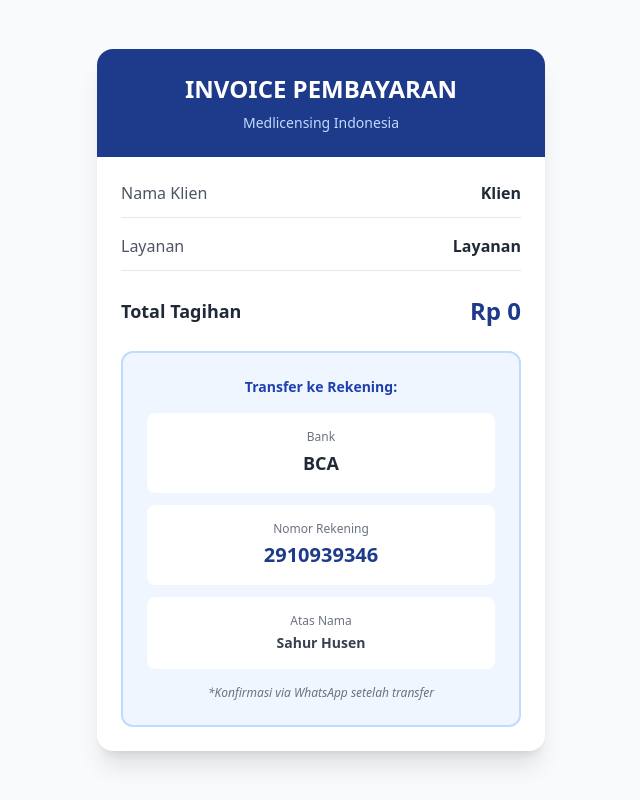
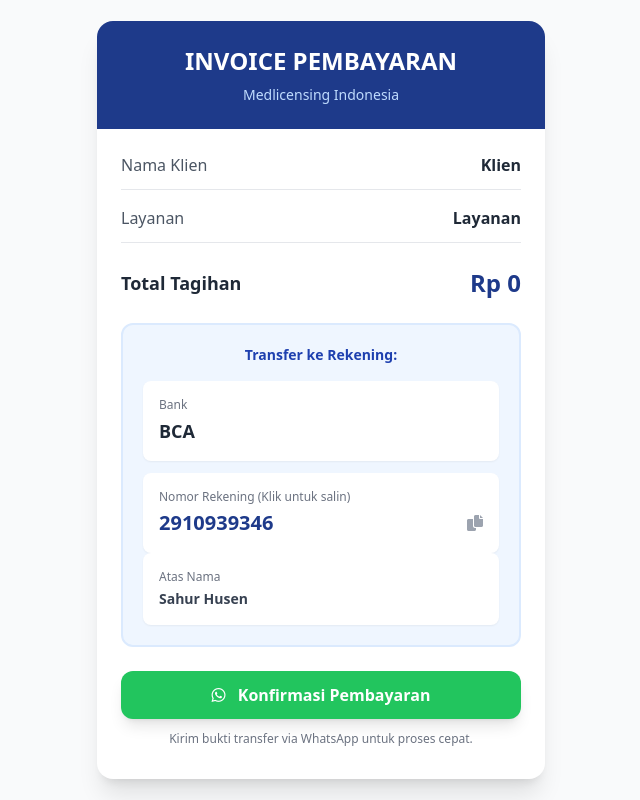
Before and after one commit to izinnakes26/medlicensing-backend, a website: page public/invoice.html in a window 1280 px wide. Shown: the whole page, without its empty margins (319-959 px from the left). Drawn offline with nearby package versions, Linux system fonts and the light colour scheme.

Commit message:
Update invoice.html

```diff
--- a/public/invoice.html
+++ b/public/invoice.html
@@ -19,11 +19,11 @@
         <div class="p-6 space-y-4">
             <div class="flex justify-between border-b pb-3">
                 <span class="text-gray-600">Nama Klien</span>
-                <span class="font-semibold text-gray-800" id="clientName">Loading...</span>
+                <span class="font-semibold text-gray-800 text-right" id="clientName">Loading...</span>
             </div>
             <div class="flex justify-between border-b pb-3">
                 <span class="text-gray-600">Layanan</span>
-                <span class="font-semibold text-gray-800" id="serviceType">Loading...</span>
+                <span class="font-semibold text-gray-800 text-right" id="serviceType">Loading...</span>
             </div>
             <div class="flex justify-between items-center pt-2">
                 <span class="text-gray-800 font-bold text-lg">Total Tagihan</span>
@@ -31,32 +31,46 @@
             </div>
         </div>
 
-        <!-- Ganti bagian QRIS Section dengan ini -->
+        <!-- Rekening Section (CLICK TO COPY) -->
         <div class="px-6 pb-6">
-    <div class="bg-blue-50 rounded-xl p-6 text-center border-2 border-blue-200">
-        <p class="text-sm text-blue-800 mb-4 font-bold">Transfer ke Rekening:</p>
+            <div class="bg-blue-50 rounded-xl p-5 border-2 border-blue-100">
+                <p class="text-sm text-blue-800 mb-4 font-bold text-center">Transfer ke Rekening:</p>
 
-        <div class="bg-white rounded-lg p-4 mb-3">
+                <div class="bg-white rounded-lg p-4 mb-3 shadow-sm">
                     <p class="text-xs text-gray-500 mb-1">Bank</p>
                     <p class="text-lg font-bold text-gray-800">BCA</p>
                 </div>
 
-        <div class="bg-white rounded-lg p-4 mb-3">
-            <p class="text-xs text-gray-500 mb-1">Nomor Rekening</p>
-            <p class="text-xl font-bold text-blue-900 select-all">2910939346</p>
+                <!-- Tombol Salin Rekening -->
+                <div class="bg-white rounded-lg p-4 shadow-sm cursor-pointer active:scale-95 transition-transform" onclick="copyRek()">
+                    <p class="text-xs text-gray-500 mb-1">Nomor Rekening (Klik untuk salin)</p>
+                    <div class="flex justify-between items-center">
+                        <!-- GANTI NOMOR REKENING DI BAWAH INI -->
+                        <p class="text-xl font-bold text-blue-900" id="norek">2910939346</p>
+                        <i class="fas fa-copy text-gray-400"></i>
+                    </div>
+                    <p id="copyFeedback" class="text-xs text-green-600 font-semibold mt-2 hidden">✅ Nomor berhasil disalin!</p>
                 </div>
 
-        <div class="bg-white rounded-lg p-4">
+                <div class="bg-white rounded-lg p-4 shadow-sm">
                     <p class="text-xs text-gray-500 mb-1">Atas Nama</p>
+                    <!-- GANTI NAMA DI BAWAH INI -->
                     <p class="text-sm font-semibold text-gray-700">Sahur Husen</p>
                 </div>
+            </div>
+        </div>
 
-        <p class="text-xs text-gray-500 mt-4 italic">*Konfirmasi via WhatsApp setelah transfer</p>
+        <!-- Confirm Button -->
+        <div class="px-6 pb-8">
+            <a id="waButton" href="#" class="block w-full bg-green-500 hover:bg-green-600 text-white font-bold py-3 px-4 rounded-xl text-center transition duration-200 shadow-lg">
+                <i class="fab fa-whatsapp mr-2"></i> Konfirmasi Pembayaran
+            </a>
+            <p class="text-xs text-center text-gray-500 mt-3">Kirim bukti transfer via WhatsApp untuk proses cepat.</p>
         </div>
     </div>
 
     <script>
-        // Ambil data dari URL (contoh: /invoice.html?name=Budi&service=SIP&price=1500000)
+        // 1. Ambil data dari URL
         const params = new URLSearchParams(window.location.search);
         const name = params.get('name') || 'Klien';
         const service = params.get('service') || 'Layanan';
@@ -66,10 +80,22 @@
         document.getElementById('serviceType').innerText = service;
         document.getElementById('totalPrice').innerText = 'Rp ' + parseInt(price).toLocaleString('id-ID');
 
-        // Link WA (GANTI NOMOR WA LO DI SINI - pakai format 628xxx)
-        const waNumber = '6281229098655';
+        // 2. Link WA (GANTI NOMOR WA ADMIN DI SINI)
+        const waAdmin = '6281234567890';
         const message = `Halo Admin Medlicensing, saya ${name} sudah melakukan pembayaran untuk layanan ${service} sebesar Rp ${parseInt(price).toLocaleString('id-ID')}. Berikut bukti transfernya.`;
-        document.getElementById('waButton').href = `https://wa.me/${waNumber}?text=${encodeURIComponent(message)}`;
+        document.getElementById('waButton').href = `https://wa.me/${waAdmin}?text=${encodeURIComponent(message)}`;
+
+        // 3. Fungsi Copy Rekening
+        function copyRek() {
+            const norek = document.getElementById('norek').innerText;
+            navigator.clipboard.writeText(norek).then(() => {
+                const feedback = document.getElementById('copyFeedback');
+                feedback.classList.remove('hidden');
+                setTimeout(() => feedback.classList.add('hidden'), 2000);
+            }).catch(err => {
+                alert('Gagal menyalin, silakan copy manual: ' + norek);
+            });
+        }
     </script>
 </body>
 </html>
```
Lines whose indentation alone changed are shown as unchanged.
